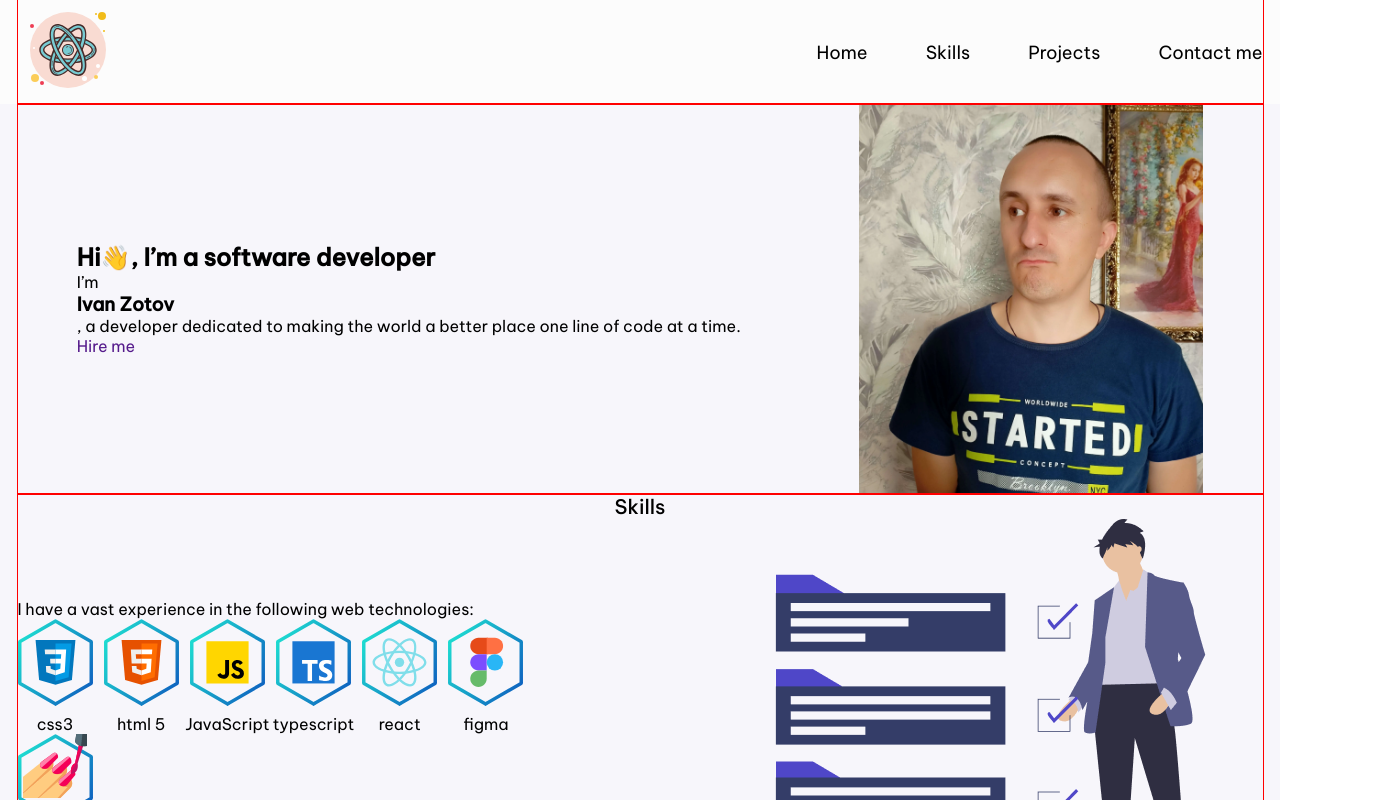
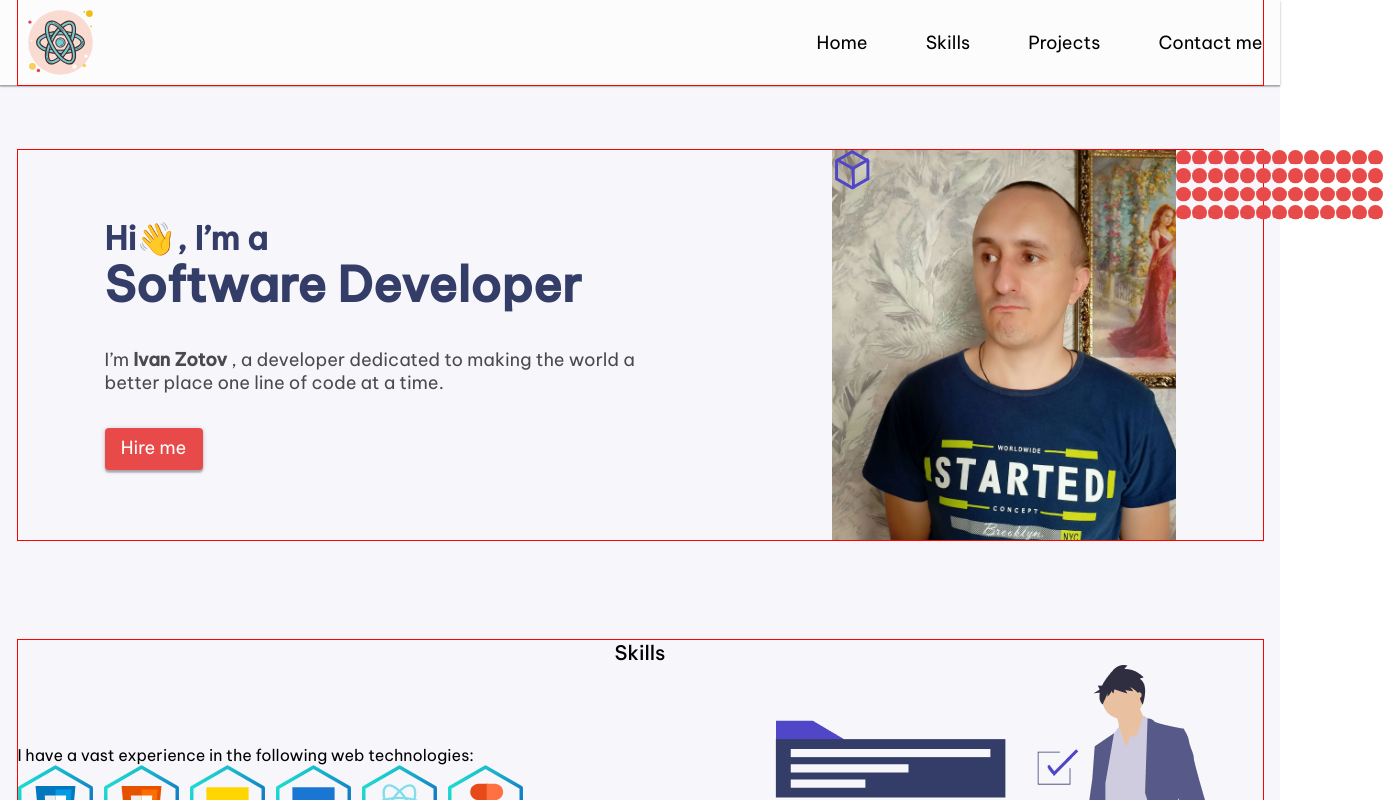
Before and after one commit to hadsome-Droid/project-portfolio-3, a React app: page / in a window 1280 px wide. Shown: the top 800 px of the page, 1383 px wide, since content can reach past the window. Built offline with nearby package versions, Linux system fonts and the light colour scheme.

Commit message:
refactor Header block

```diff
--- a/src/components/logo/Logo.tsx
+++ b/src/components/logo/Logo.tsx
@@ -1,10 +1,24 @@
 import React from 'react';
 import myLogo from "../../assets/images/different/Logo.svg"
+import styled from "styled-components";
 
 export const Logo = () => {
     return (
-        <a href="">
+        <StyledLogo href="">
             <img src={myLogo} alt=""/>
-        </a>
+        </StyledLogo>
     );
 };
+
+
+const StyledLogo = styled.a`
+  display: block;
+  max-width: 85px;
+  max-height: 85px;
+
+  img {
+    height: 100%;
+    width: 100%;
+    object-fit: cover;
+  }
+`
--- a/src/components/menu/Menu.tsx
+++ b/src/components/menu/Menu.tsx
@@ -55,7 +55,6 @@ const StyledMenu = styled.nav`
       height: 12px;
       top: 11px;
       left: -8px;
-      //animation: rotationLeft 7s linear infinite;
     }
 
     &:before {
@@ -63,7 +62,6 @@ const StyledMenu = styled.nav`
       height: 20px;
       top: -1px;
       left: -24px;
-      //animation: rotationRight 7s linear infinite;
     }
 
     &:hover, &.active {
--- a/src/layout/header/Header.tsx
+++ b/src/layout/header/Header.tsx
@@ -22,4 +22,6 @@ export const Header = () => {
 const StyledHeader = styled.header`
   background-color: #FCFCFC;
   box-shadow: 0 1px 3px 0 rgba(0, 0, 0, 0.20), 0 2px 1px 0 rgba(0, 0, 0, 0.12), 0 1px 1px 0 rgba(0, 0, 0, 0.14);
+  position: fixed;
+  width: 100%;
 `
--- a/src/layout/sections/main/Main.tsx
+++ b/src/layout/sections/main/Main.tsx
@@ -3,19 +3,24 @@ import styled from "styled-components";
 import photo from "../../../assets/images/different/myPhoto.webp"
 import {FlexWrapper} from "../../../components/FlexWrapper";
 import {Container} from "../../../components/Container";
+import Cube from "../../../assets/images/different/cube.svg"
+import Ellipse from "../../../assets/images/different/Ellipse.svg"
 
 export const Main = () => {
     return (
         <StyledMain>
             <Container>
                 <FlexWrapper align={'center'} justify={'space-around'}>
-                    <div>
-                        <MainTitle>Hi👋, I’m a software developer</MainTitle>
-                        <p>I’m <Name>Ivan Zotov</Name> , a developer dedicated to making the world a better place one line of code at a time.</p>
-                        <a href="">Hire me</a>
-                    </div>
+                    <MainInfoBlock>
+                        <MainTitle>Hi👋, I’m a <h1>software developer</h1> </MainTitle>
+                        <MainInfo>I’m <Name>Ivan Zotov</Name> , a developer dedicated to making the world a better place one line of code at a time.</MainInfo>
+                        <MainLink href="">Hire me</MainLink>
+                    </MainInfoBlock>
 
-                    <Photo src={photo} alt=""/>
+                    <MainPhotoWrapper>
+                        <MainPhoto src={photo} alt=""/>
+                        <span></span>
+                    </MainPhotoWrapper>
                 </FlexWrapper>
             </Container>
         </StyledMain>
@@ -24,15 +29,88 @@ export const Main = () => {
 
 const StyledMain = styled.section`
   background-color: #F7F6FB;
+  padding-top: 150px;
+  min-height: 80vh;
 `
-const Photo = styled.img`
+const MainInfoBlock = styled.div`
+  max-width: 553px;
+  width: 100%;
+  min-height: 250px;
+  display: flex;
+  flex-direction: column;
+  justify-content: space-between;
+`
+
+const MainTitle = styled.span`
+  font-size: 32px;
+  font-weight: 600;
+  line-height: 117.6%;
+  letter-spacing: 0.18px;
+  color: #343D68;
+
+    h1{
+      font-size: 48px;
+      font-weight: 600;
+      line-height: 117.6%;
+      letter-spacing: 0.18px;
+      text-transform: capitalize;
+    }
+`
+
+const MainInfo = styled.p`
+  color: rgba(0, 0, 0, 0.70);
+  font-size: 18px;
+  font-weight: 400;
+`
+
+const Name = styled.h3`
+  font-size: 18px;
+  font-weight: 700;
+  color: rgba(0, 0, 0, 0.70);
+  display: inline-block;
+`
+
+const MainLink = styled.a`
+  display: inline-block;
+  width: 98px;
+  height: 42px;
+  background-color: #E84949;
+  border-radius: 4px;
+  box-shadow: 0 1px 5px 0 rgba(0, 0, 0, 0.20), 0 3px 1px 0 rgba(0, 0, 0, 0.12), 0 2px 2px 0 rgba(0, 0, 0, 0.14);
+  color: #FFF;
+  font-size: 18px;
+  font-weight: 400;
+  text-align: center;
+  line-height: 40px;
+`
+
+const MainPhotoWrapper = styled.div`
   width: 344px;
   height: 390px;
+  position: relative;
+
+  &:before {
+    content: '';
+    width: 40px;
+    height: 40px;
+    background-image: url(${Cube});
+    background-repeat: no-repeat;
+    background-size: cover;
+    position: absolute;
+  }
+
+  &:after {
+    content: '';
+    width: 207px;
+    height: 70px;
+    background-image: url(${Ellipse});
+    position: absolute;
+    background-repeat: space;
+  }
+`
+
+const MainPhoto = styled.img`
+  width: 100%;
+  height: 100%;
   object-fit: cover;
 `
-const MainTitle = styled.h1`
-
-`
-const Name = styled.h3`
-
-`
```
